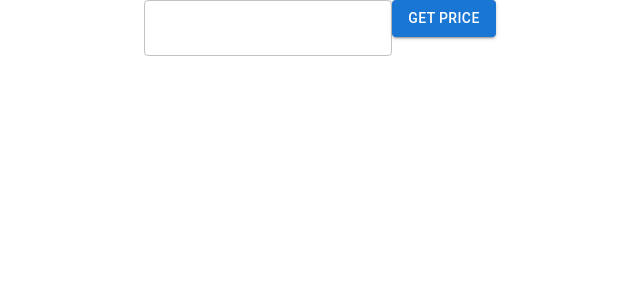
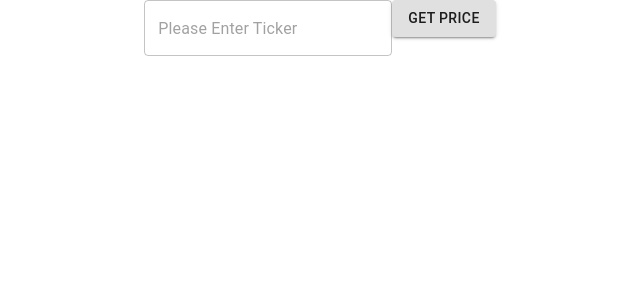
Before and after one commit to andreiskandar/take-home, a React (Create React App) app in the folder frontend/: page / in a window 1280 px wide. Shown: the top 300 px of the page, without its empty margins (320-960 px from the left). Built offline with nearby package versions, Linux system fonts and the light colour scheme.

Commit message:
import price component to render the list of price of the ticker

```diff
--- a/frontend/src/App.tsx
+++ b/frontend/src/App.tsx
@@ -1,40 +1,64 @@
-import React, { useState, useEffect } from 'react';
+import { useState } from 'react';
 import axios from 'axios';
-import { TextField, Button } from '@mui/material';
+import { TextField, Button, Container } from '@material-ui/core';
 import { useForm } from 'react-hook-form';
 import './App.css';
-
-type Ticker = {
-  ticker: string;
-  value: string;
-};
+import Price from './components/Price';
 
 function App() {
-  const { handleSubmit, register } = useForm();
+  const { handleSubmit, register, resetField } = useForm();
 
-  useEffect(() => {
-    axios.get('/').then((res) => console.log(res));
-  }, []);
+  const [prices, setPrices] = useState({});
 
-  const onSubmit = (data: Ticker) => {
+  const onSubmit = (data: any) => {
+    console.log('data:', typeof data);
     const { ticker } = data;
     // api call to the backend
-    const res = axios.get(`/api/coin/${ticker}/`).then((data) => {
-      console.log(JSON.stringify(data));
-    });
+    const res = axios
+      .get(`/api/coin/${ticker}/`)
+      .then(({ data }) => {
+        const { market_data, name } = data;
+        const { current_price } = market_data;
+        setPrices(current_price);
+
+        resetField('ticker');
+      })
+      .catch((e) => console.log(e));
 
     // clear input
   };
 
+  const renderPrices = () => {
+    return Object.entries(prices).map(([currency, price]) => (
+      <Price key={currency} currency={currency} price={price} />
+    ));
+  };
+
   return (
-    <div className='App'>
+    <Container className="App" fixed>
       <form onSubmit={handleSubmit(onSubmit)}>
-        <TextField id='ticker' variant='outlined' {...register('ticker')} />
-        <Button type='submit' variant='contained'>
+        <TextField
+          id="ticker"
+          variant="outlined"
+          {...register('ticker')}
+          placeholder="Please Enter Ticker"
+        />
+        <Button type="submit" variant="contained">
           Get Price
         </Button>
       </form>
-    </div>
+      {Object.values(prices).length > 0 && (
+        <table>
+          <thead>
+            <tr>
+              <td>Currency</td>
+              <td>Price</td>
+            </tr>
+          </thead>
+          <tbody>{renderPrices()}</tbody>
+        </table>
+      )}
+    </Container>
   );
 }
 
```
